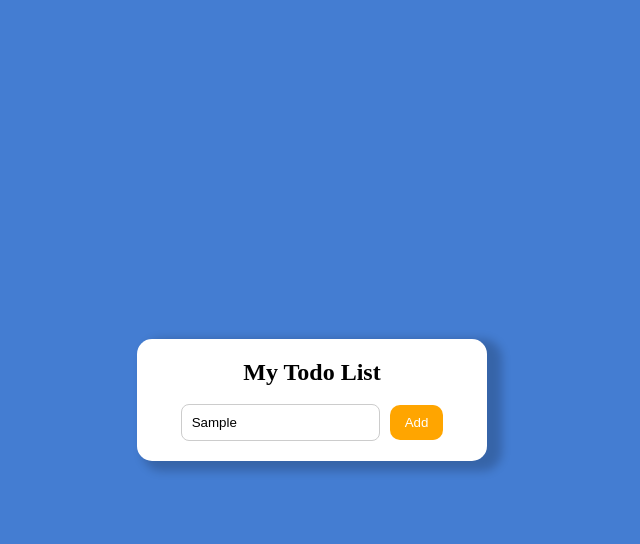
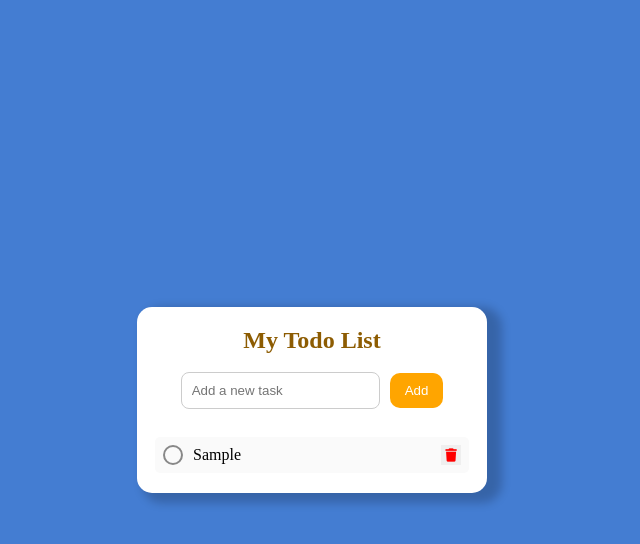
Before and after one commit to AbiyaLS/Javascript, a plain HTML site: page Simple Todo/index.html in a window 1280 px wide. Both pictures are taken after typing "Sample" into the empty fields and a click on the button "Add". Shown: the whole page, without its empty margins (328-968 px from the left). Drawn offline with Linux system fonts and the light colour scheme.

Commit message:
todo app completed

```diff
--- a/Simple Todo/index.html
+++ b/Simple Todo/index.html
@@ -5,16 +5,18 @@
     <meta name="viewport" content="width=device-width, initial-scale=1.0">
     <title>Document</title>
     <link rel="stylesheet" href="style.css">
+    <link rel="stylesheet" href="https://cdnjs.cloudflare.com/ajax/libs/font-awesome/6.5.0/css/all.min.css">
 </head>
 <body>
    <div id="container">
-    <h2>My Todo List</h2><br>
+    <h2 >My Todo List</h2><br>
   <div id="input-box">
     <input id="input" type="text" placeholder="Add a new task">
-    <button id="addBtn">Add</button></div>
+    <button id="add">Add</button></div><br>
     <div>
         <ul id="todotask"></ul>
     </div>
    </div>
+   <script src="todo.js"></script>
 </body>
 </html>
--- a/Simple Todo/style.css
+++ b/Simple Todo/style.css
@@ -21,13 +21,16 @@ body{
     border-radius: 15px;
     box-shadow: 10px 5px 10px 5px rgba(0,0,0,0.2);
 }
+h2{
+    color: rgb(141, 92, 2);
+}
 #input-box{
     display: flex;
     align-items: center;
     gap: 10px;
  }
 #input-box input{
-    flex: 1; /* make input take remaining space */
+    flex: 1;
     padding: 10px;
     border: 1px solid #ccc;
     border-radius: 8px;
@@ -41,3 +44,60 @@ body{
     padding: 10px 15px;
     cursor: pointer;
 }
+ul {
+    list-style: none;
+    padding: 0;
+}
+
+li {
+    display: flex;
+    align-items: center;
+    background: #fafafa;
+    margin-top: 10px;
+    padding: 8px;
+    border-radius: 5px;
+}
+
+#todotask li span {
+    flex: 1;
+    margin-left: 10px;
+}
+.completed {
+    text-decoration: line-through;
+    color: gray;
+}
+
+/* Checkbox style */
+.check {
+    appearance: none;
+    width: 20px;
+    height: 20px;
+    border: 2px solid #888;
+    border-radius: 50%;
+    cursor: pointer;
+    position: relative;
+}
+
+/* When checked: green + tick mark */
+.check:checked {
+    background-color: green;
+    border-color: green;
+}
+
+.check:checked::after {
+    content: "✔";
+    color: white;
+    font-size: 15px;
+    position: absolute;
+    top: -2px;
+    left: 3px;
+}
+
+.delete-btn{
+    border: none;
+    color: red;
+    width: 20px;
+    height: 20px;
+    cursor: pointer;
+    margin-left: 200px;
+}
--- /dev/null
+++ b/Simple Todo/todo.js
@@ -0,0 +1,38 @@
+const input = document.getElementById("input");
+const addBtn = document.getElementById("add");
+const todoTask = document.getElementById("todotask");
+
+addBtn.addEventListener("click", () => {
+  const text = input.value.trim();
+  if (text !== "") {
+    const li = document.createElement("li");
+
+    // ✅ Create checkbox
+    const checkbox = document.createElement("input");
+    checkbox.type = "checkbox";
+    checkbox.classList.add("check");
+    checkbox.addEventListener("change", () => {
+      li.classList.toggle("completed", checkbox.checked);
+    });
+
+    // ✅ Create task text
+    const span = document.createElement("span");
+    span.textContent = text;
+
+    // ✅ Create delete button
+    const dltBtn = document.createElement("button");
+    dltBtn.classList.add("delete-btn");
+    dltBtn.innerHTML = '<i class="fa-solid fa-trash"></i>';
+    dltBtn.addEventListener("click", () => {
+      li.remove();
+    });
+
+    // ✅ Append in correct order
+    li.appendChild(checkbox);
+    li.appendChild(span);
+    li.appendChild(dltBtn);
+    todoTask.appendChild(li);
+
+    input.value = "";
+  }
+});
```
Lines whose indentation alone changed are shown as unchanged.
